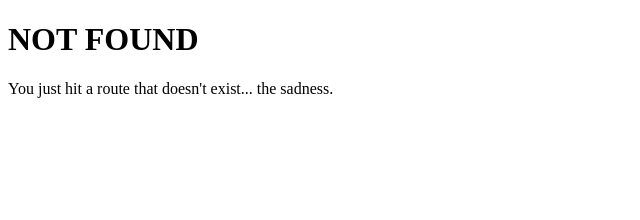
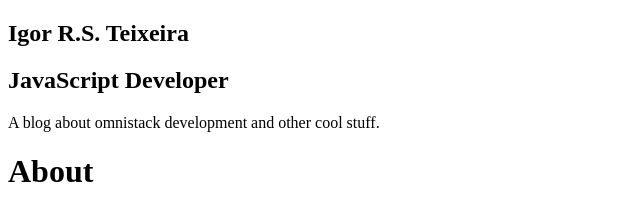
Before and after one commit to igorsteixeira94/igorteixeira.com.br, a Gatsby site: page /about in a window 1280 px wide. Before the commit this address had no page. Shown: the whole page, without its empty margins (0-640 px from the left). Built offline with nearby package versions, Linux system fonts and the light colour scheme; Gatsby itself is replaced by a stand-in of ours.

Commit message:
Config: Cleanup gatsby blog

```diff
--- a/gatsby-config.js
+++ b/gatsby-config.js
@@ -1,8 +1,9 @@
 module.exports = {
   siteMetadata: {
     title: `My blog`,
+    position:`JavaScript Developer`,
     description: `A blog about omnistack development and other cool stuff.`,
-    author: `@igorsteixeira94`,
+    author: `Igor R.S. Teixeira`,
   },
   plugins: [
     `gatsby-plugin-react-helmet`,
--- /dev/null
+++ b/src/components/Profile/index.js
@@ -0,0 +1,32 @@
+import React from "react"
+import { useStaticQuery, graphql } from "gatsby"
+
+// import { Container } from './styles';
+
+const Profile = () => {
+  const {
+    site: {
+      siteMetadata: { author, position, description },
+    },
+  } = useStaticQuery(graphql`
+    query MyQuery {
+      site {
+        siteMetadata {
+          author
+          position
+          description
+          title
+        }
+      }
+    }
+  `)
+  return (
+    <div>
+      <h1>{author}</h1>
+      <h2>{position}</h2>
+      <p>{description}</p>
+    </div>
+  )
+}
+
+export default Profile
--- a/src/components/layout.js
+++ b/src/components/layout.js
@@ -1,12 +1,18 @@
 import React from "react"
 import PropTypes from "prop-types"
+import Profile from "./Profile"
 
 const Layout = ({ children }) => {
 
 
   return (
+    <>
+    <aside>
+      <Profile></Profile>
+    </aside>
+    <main>{children}</main>
+    </>
 
-        <main>{children}</main>
 
   )
 }
--- /dev/null
+++ b/src/pages/about.js
@@ -0,0 +1,16 @@
+import React from 'react';
+import Layout from '../components/layout';
+import SEO from '../components/seo';
+
+// import { Container } from './styles';
+
+function AboutPage() {
+  return (
+    <Layout>
+      <SEO title="About"/>
+      <h1>About</h1>
+    </Layout>
+  )
+}
+
+export default AboutPage;
```
Also changed, not shown: package.json (+10 -1 lines), .eslintrc.js (added), 2 other files.
